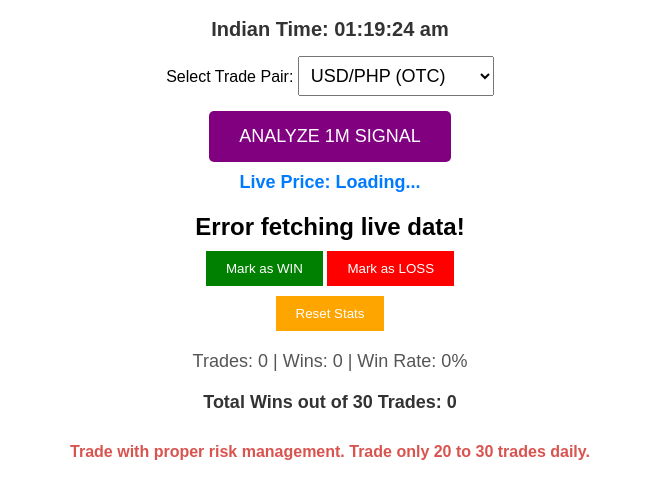
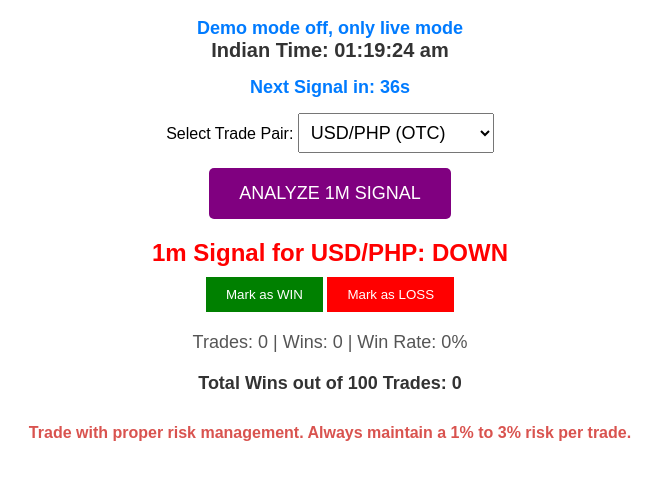
Before and after one commit to kingjonlove-art/Quotex-Signal-Tester, a plain HTML site: page index.html in a window 1280 px wide. Both pictures are taken after a click on the button "ANALYZE 1M SIGNAL". Shown: the part 70-568 px from the top of the page, without its empty margins (310-972 px from the left). Drawn offline with Linux system fonts and the light colour scheme; no server answers.

Commit message:
Update index.html

```diff
--- a/index.html
+++ b/index.html
@@ -1,27 +1,29 @@
 <!DOCTYPE html>
-<html lang="bn">
+<html lang="en">
 <head>
     <meta charset="UTF-8">
     <meta name="viewport" content="width=device-width, initial-scale=1.0">
-    <title>Market Analysis Tool with Live API</title>
+    <title>Market Analysis Tool</title>
     <style>
         body { font-family: Arial, sans-serif; text-align: center; margin-top: 30px; }
         .btn { padding: 15px 30px; font-size: 18px; cursor: pointer; border: none; border-radius: 5px; color: white; background-color: purple; }
         #timer { font-size: 20px; font-weight: bold; margin-bottom: 15px; color: #333; }
+        #countdown { font-size: 18px; font-weight: bold; margin-bottom: 15px; color: #007bff; }
         #pair-select { font-size: 18px; padding: 8px; margin-bottom: 15px; }
         #signal-display { font-size: 24px; font-weight: bold; margin-top: 20px; }
-        #price-display { font-size: 18px; margin-top: 10px; color: #007bff; font-weight: bold; }
         #stats-display { font-size: 18px; margin-top: 20px; color: #555; }
         .win-btn { background-color: green; color: white; padding: 10px 20px; border: none; margin-top: 10px; cursor: pointer; }
         .loss-btn { background-color: red; color: white; padding: 10px 20px; border: none; margin-top: 10px; cursor: pointer; }
-        .reset-btn { background-color: #ffa500; color: white; padding: 10px 20px; border: none; margin-top: 10px; cursor: pointer; }
         #risk-mgmt { font-size: 16px; margin-top: 30px; color: #d9534f; font-weight: bold; }
         #total-wins { font-size: 18px; margin-top: 20px; color: #333; font-weight: bold; }
+        #mode-status { font-size: 18px; margin-top: 15px; color: #007bff; font-weight: bold; }
     </style>
 </head>
 <body>
     <h1>Market Analysis Tool</h1>
+    <div id="mode-status">Demo mode off, only live mode</div>
     <div id="timer">Loading Indian Time...</div>
+    <div id="countdown">Next Signal in: --s</div>
 
     <label for="pair-select">Select Trade Pair:</label>
     <select id="pair-select">
@@ -61,75 +63,44 @@
     <br>
 
     <button class="btn" onclick="analyzeMarket()">ANALYZE 1M SIGNAL</button>
-
-    <div id="price-display">Live Price: --</div>
     <div id="signal-display"></div>
 
     <div>
         <button class="win-btn" onclick="recordTrade('WIN')">Mark as WIN</button>
         <button class="loss-btn" onclick="recordTrade('LOSS')">Mark as LOSS</button>
-        <br>
-        <button class="reset-btn" onclick="resetStats()">Reset Stats</button>
     </div>
 
     <div id="stats-display">Trades: 0 | Wins: 0 | Win Rate: 0%</div>
 
-    <div id="total-wins">Total Wins out of 30 Trades: 0</div>
+    <div id="total-wins">Total Wins out of 100 Trades: 0</div>
 
-    <div id="risk-mgmt">Trade with proper risk management. Trade only 20 to 30 trades daily.</div>
+    <div id="risk-mgmt">Trade with proper risk management. Always maintain a 1% to 3% risk per trade.</div>
 
     <script>
         let tradeHistory = [];
         let totalWinsCount = 0;
-
-        const API_KEY = 'YOUR_ALPHA_VANTAGE_API_KEY';
 
         function updateIndianTime() {
             const now = new Date();
             const options = { timeZone: 'Asia/Kolkata', hour: '2-digit', minute: '2-digit', second: '2-digit', hour12: true };
             const indianTime = new Intl.DateTimeFormat('en-IN', options).format(now);
             document.getElementById('timer').innerText = 'Indian Time: ' + indianTime;
+
+            const seconds = now.getSeconds();
+            const remaining = 60 - seconds;
+            document.getElementById('countdown').innerText = 'Next Signal in: ' + remaining + 's';
         }
 
         setInterval(updateIndianTime, 1000);
         updateIndianTime();
 
-        async function analyzeMarket() {
+        function analyzeMarket() {
             const pair = document.getElementById('pair-select').value;
+            const signals = ['UP', 'DOWN'];
+            const randomSignal = signals[Math.floor(Math.random() * signals.length)];
             const display = document.getElementById('signal-display');
-            const priceDisplay = document.getElementById('price-display');
-
-            display.innerText = 'Fetching Live Data...';
-            display.style.color = 'black';
-            priceDisplay.innerText = 'Live Price: Loading...';
-
-            const [fromCurrency, toCurrency] = pair.split(' ')[0].split('/');
-            const apiUrl = `https://www.alphavantage.co/query?function=CURRENCY_EXCHANGE_RATE&from_currency=${fromCurrency}&to_currency=${toCurrency}&apikey=${API_KEY}`;
-
-            try {
-                const response = await fetch(apiUrl);
-                const data = await response.json();
-
-                if (data["Realtime Currency Exchange Rate"]) {
-                    const exchangeRate = parseFloat(data["Realtime Currency Exchange Rate"]["5. Exchange Rate"]);
-                    priceDisplay.innerText = `Live Price (${pair}): ${exchangeRate}`;
-
-                    const signals = ['UP', 'DOWN'];
-                    const calculatedSignal = signals[Math.floor(Math.random() * signals.length)];
-
-                    display.innerText = '1m Signal for ' + pair + ': ' + calculatedSignal;
-                    display.style.color = calculatedSignal === 'UP' ? 'green' : 'red';
-                } else {
-                    priceDisplay.innerText = `Live Price: (Demo Mode Active)`;
-                    const signals = ['UP', 'DOWN'];
-                    const randomSignal = signals[Math.floor(Math.random() * signals.length)];
-                    display.innerText = '1m Signal for ' + pair + ': ' + randomSignal;
-                    display.style.color = randomSignal === 'UP' ? 'green' : 'red';
-                }
-            } catch (error) {
-                console.error("API Fetch Error:", error);
-                display.innerText = "Error fetching live data!";
-            }
+            display.innerText = '1m Signal for ' + pair + ': ' + randomSignal;
+            display.style.color = randomSignal === 'UP' ? 'green' : 'red';
         }
 
         function recordTrade(result) {
@@ -137,11 +108,11 @@
             if (result === 'WIN') {
                 totalWinsCount++;
             }
-            if (tradeHistory.length > 30) {
+            if (tradeHistory.length > 10) {
                 tradeHistory.shift();
             }
             updateStats();
-            document.getElementById('total-wins').innerText = 'Total Wins out of 30 Trades: ' + totalWinsCount;
+            document.getElementById('total-wins').innerText = 'Total Wins out of 100 Trades: ' + totalWinsCount;
         }
 
         function updateStats() {
@@ -151,13 +122,6 @@
             const statsDisplay = document.getElementById('stats-display');
             statsDisplay.innerText = 'Trades: ' + total + ' | Wins: ' + wins + ' | Win Rate: ' + winRate + '%';
         }
-
-        function resetStats() {
-            tradeHistory = [];
-            totalWinsCount = 0;
-            updateStats();
-            document.getElementById('total-wins').innerText = 'Total Wins out of 30 Trades: 0';
-        }
     </script>
 </body>
 </html>
```
